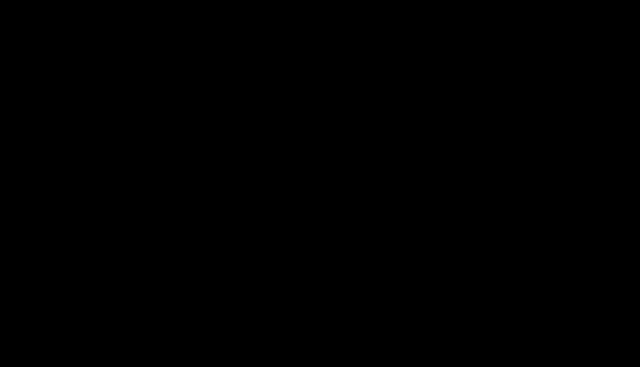
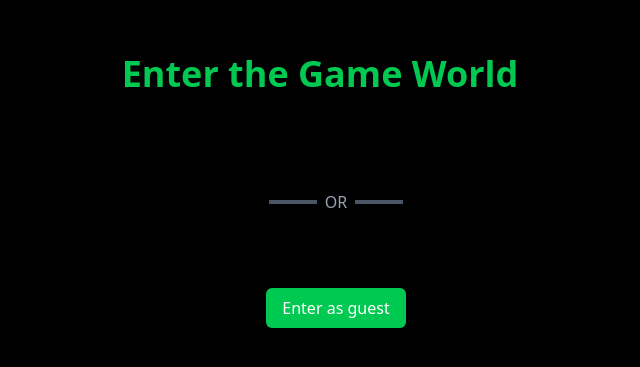
Before and after one commit to satyanvm/Multiplayer-chess-frontend, a React (Vite) app: page /login in a window 1280 px wide. Before the commit this address had no page. Shown: the part 209-576 px from the top of the page, without its empty margins (320-960 px from the left). Built offline with nearby package versions, Linux system fonts and the light colour scheme; no server answers.

Commit message:
progress

```diff
--- a/package.json
+++ b/package.json
@@ -15,6 +15,7 @@
     "react": "^18.3.1",
     "react-chessboard": "^4.1.0",
     "react-dom": "^18.3.1",
+    "recoil": "^0.7.7",
     "tailwind": "^4.0.0",
     "tailwindcss": "^4.0.0"
   },
--- a/src/App.tsx
+++ b/src/App.tsx
@@ -8,6 +8,7 @@
 import { Landing } from "./screens/Landing.tsx";
 import { Game } from "./screens/Game.tsx";
 import ChessBoard from "./components/ChessBoard.tsx";
+import Login from "./screens/Login.tsx";
 function App() {
   // const  [count, setCount] = useState(0);
 
@@ -17,6 +18,7 @@
         <Routes>
           <Route path="/" element={<Landing />} />
           <Route path = "/game/:gameId" element = {<ChessBoard/>}></Route>
+          <Route path = "/login" element={<Login/>}/>
         </Routes>
       </BrowserRouter>
     </div>
--- /dev/null
+++ b/src/Functionalities/user.ts
@@ -0,0 +1,35 @@
+import { atom, selector } from 'recoil';
+
+// How do you put this in .env? @hkirat
+export const BACKEND_URL = 'http://localhost:3000';
+export interface User {
+  token: string;
+  id: string;
+  name: string;
+}
+
+export const userAtom = atom<User>({
+  key: 'user',
+  default: selector({
+    key: 'user/default',
+    get: async () => {
+      try {
+        const response = await fetch(`${BACKEND_URL}/auth/refresh`, {
+          method: 'GET',
+          headers: {
+            'Content-Type': 'application/json',
+          },
+          credentials: 'include',
+        });
+        if (response.ok) {
+          const data = await response.json();
+          return data;
+        }
+      } catch (e) {
+        console.error(e);
+      }
+
+      return null;
+    },
+  }),
+});
--- a/src/components/ChessBoard.tsx
+++ b/src/components/ChessBoard.tsx
@@ -8,7 +8,7 @@
 import { useNavigate, useParams } from "react-router-dom";
 
 const MOVE = "move";
-
+export const JOIN_ROOM = "join_room"
 export const ChessBoard = ({}) => {
   const socket = useSocket();
   const [movesWhite, setMovesWhite] = useState<chessMove[]>([]);
@@ -38,6 +38,7 @@
 
           case GAME_JOINED:
           setBoard(chess.board());
+
           navigate(`/game/${message.payload.gameId}`);
           break;
 
@@ -115,6 +116,16 @@
         setError("Connection lost unexpectedly");
       }
     };
+
+    if(gameId !== 'random'){
+      socket.send(JSON.stringify({
+        type: JOIN_ROOM,
+          payload: {
+            gameId
+          }
+      }))
+    }
+
   }, [socket, chess]);
 
   if (!socket) return <div>Connection to socket pending...</div>;
@@ -245,9 +256,9 @@
                         type: INIT_GAME,
                       });
                       socket.send(message);
-                      setError(null);
+                       setError(null);
 
-                    } catch (sendError) {
+                     } catch (sendError) {
                       console.error(
                         "Error sending init game message:",
                         sendError
--- a/src/main.tsx
+++ b/src/main.tsx
@@ -3,8 +3,10 @@
 import './index.css'
 import App from './App.tsx'
 import React from 'react'
+import { RecoilRoot } from 'recoil'
 createRoot(document.getElementById('root')!).render(
-  <StrictMode>
-    <App />
-  </StrictMode>,
+    <RecoilRoot>
+      <App />
+    </RecoilRoot>
+
 )
--- /dev/null
+++ b/src/screens/Login.tsx
@@ -0,0 +1,61 @@
+import { useNavigate } from 'react-router-dom';
+import { useRef } from 'react';
+import { useRecoilState } from 'recoil';
+import { userAtom } from '../Functionalities/user.ts';
+import React from 'react';
+const BACKEND_URL = 'http://localhost:3000';
+  import.meta.env.VITE_APP_BACKEND_URL ?? 'http://localhost:3000';
+
+const Login = () => {
+  const navigate = useNavigate();
+  const guestName = useRef<HTMLInputElement>(null);
+  const [_, setUser] = useRecoilState(userAtom);
+
+  const loginAsGuest = async () => {
+    const response = await fetch(`${BACKEND_URL}/auth/guest`, {
+      method: 'POST',
+      headers: {
+        'Content-Type': 'application/json',
+      },
+      credentials: 'include',
+      body: JSON.stringify({
+        name: (guestName.current && guestName.current.value) || '',
+      }),
+    });
+    const user = await response.json();
+    setUser(user);
+    navigate('/game/random');
+  };
+
+  return (
+    <div className="flex flex-col items-center justify-center h-screen text-textMain">
+      <h1 className="text-4xl font-bold mb-8 text-center text-green-500 drop-shadow-lg">
+        Enter the Game World
+      </h1>
+      <div className="bg-bgAuxiliary2 rounded-lg shadow-lg p-8 flex flex-col md:flex-row">
+
+        </div>
+        <div className="flex flex-col items-center md:ml-8">
+          <div className="flex items-center mb-4">
+            <div className="bg-gray-600 h-1 w-12 mr-2"></div>
+            <span className="text-gray-400">OR</span>
+            <div className="bg-gray-600 h-1 w-12 ml-2"></div>
+          </div>
+          <input
+            type="text"
+            ref={guestName}
+            placeholder="Username"
+            className="border px-4 py-2 rounded-md mb-4 w-full md:w-64"
+          />
+          <button
+            className="bg-green-500 text-white px-4 py-2 rounded-md hover:bg-green-600 transition-colors duration-300"
+            onClick={() => loginAsGuest()}
+          >
+            Enter as guest
+          </button>
+        </div>
+      </div>
+  );
+};
+
+export default Login;
```
Also changed, not shown: src/screens/Game.tsx (line endings or trailing spaces), 1 other file (tests, documents, lock files or other folders).
